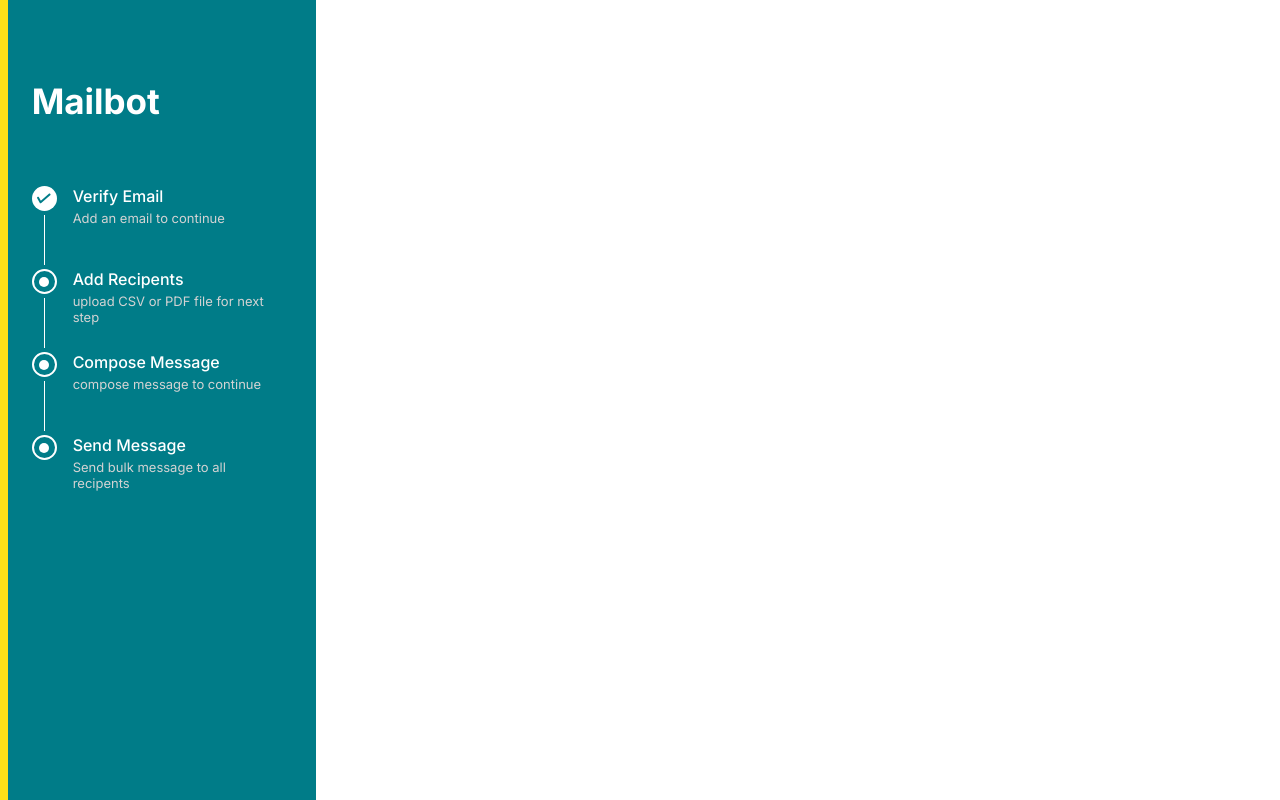
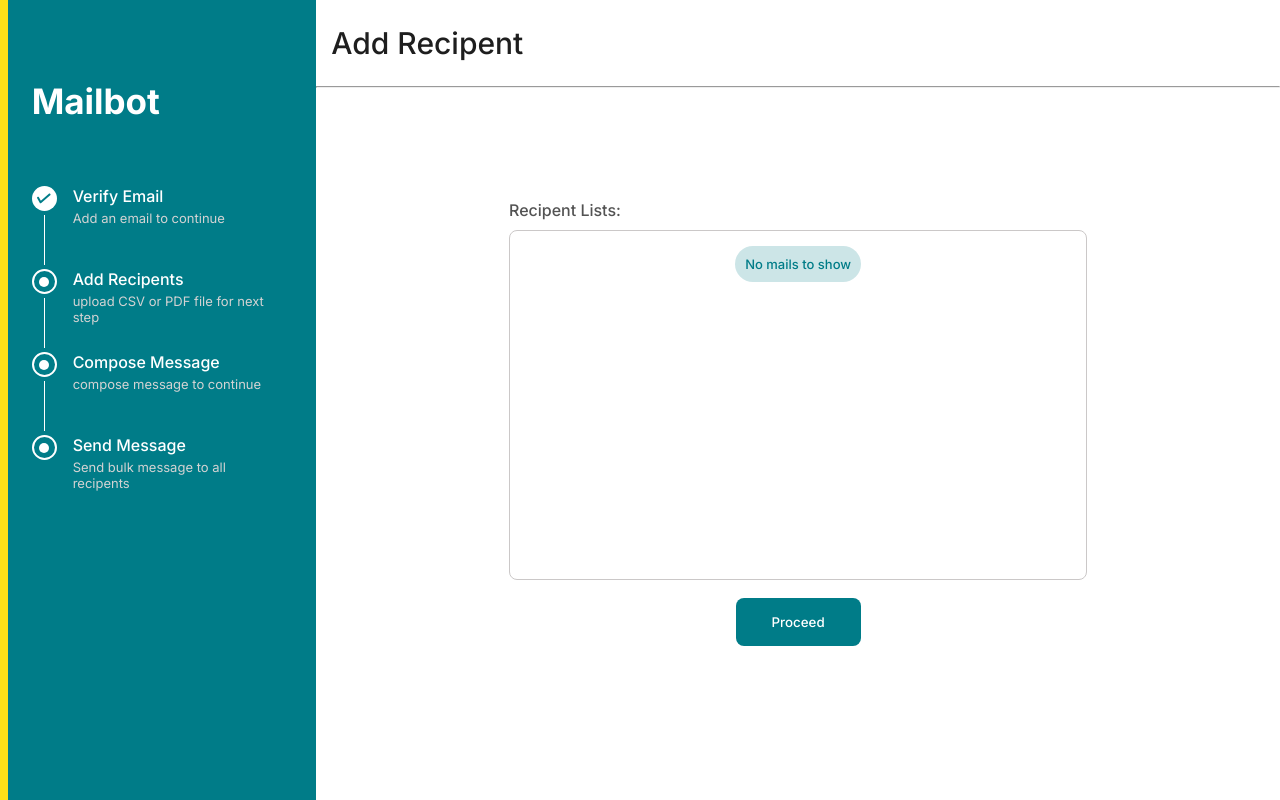
Before and after one commit to rambey-coder/mailBot, a React (Create React App) app in the folder frontend/: page /recipent-list in a window 1280 px wide. Built offline with nearby package versions, Linux system fonts and the light colour scheme.

Commit message:
feat: design to output email files

```diff
--- a/frontend/src/App.js
+++ b/frontend/src/App.js
@@ -3,6 +3,8 @@ import { Routes, Route } from 'react-router-dom';
 import Home from './pages/Home/Home'
 import Sidebar from './components/Sidebar';
 import AddRecipent from './pages/AddRecipent/AddRecipent';
+import RecipentList from './pages/AddRecipent/RecipentList';
+
 
 function App() {
   return (
@@ -12,6 +14,7 @@ function App() {
         <Routes>
           <Route path="/" element={<Home />} />
           <Route path="/add-recipent" element={<AddRecipent />} />
+          <Route path='/recipent-list' element={<RecipentList />} />
         </Routes>
       </div>
     </div>
--- a/frontend/src/pages/AddRecipent/AddRecipent.css
+++ b/frontend/src/pages/AddRecipent/AddRecipent.css
@@ -6,7 +6,7 @@
 }
 
 .recipent-container {
-    width: 90%;
+    width: 80%;
     margin: auto;
     height: 80vh;
     display: flex;
@@ -23,10 +23,7 @@
 }
 
 .upload {
-    /* position: relative; */
     width: 70%;
-    /* height: 50%; */
-    /* margin: auto; */
 }
 
 .upload > img {
@@ -34,16 +31,12 @@
 }
 
 .upload-frame {
-    background-image: url(./assets/upload.svg);
+    border: 2px dashed #CBC8C8;
+    border-radius: 20px;
     width: 100%;
-    height: 100%;
     background-size: 100%;
     background-repeat: no-repeat;
     padding: 30px;
-    /* position: absolute;
-    top: 50%;
-    transform: translate(-50%, -50%);
-    left: 50%; */
 }
 
 .upload-frame > img {
@@ -66,7 +59,7 @@
     text-align: center;
 }
 
-.upload-container > button {
+.upload-container > button, .list-container > div > button {
     background: #007C88;
     padding: 15px 35px;
     display: block;
@@ -79,7 +72,7 @@
     outline: 0;
 }
 
-.upload-container > button:hover, .component > button:hover {
+.upload-container > button:hover, .component > button:hover, .list-container > div > button:hover {
     background: #007d8811;
     border-color: #007C88;
     color: #007C88;
@@ -139,3 +132,50 @@
     border-radius: 8px;
     cursor: pointer;
 }
+
+.list-container {
+    width: 60%;
+    margin: auto;
+    height: 85vh;
+    display: flex;
+    justify-content: center;
+    align-items: center;
+
+}
+
+.list-container > div {
+    width: 100%;
+}
+
+.list-container > div > p {
+    margin-bottom: 10px;
+    color: #535353;
+    font-weight: 500;
+}
+
+.lists {
+    width: 100%;
+    height: 350px;
+    border: 1px solid #CBC8C8;
+    padding: 15px;
+    border-radius: 8px;
+}
+
+.recipent-list {
+    display: flex;
+    justify-content: space-around;
+    row-gap: 1.5rem;
+    flex-wrap: wrap;
+}
+
+.mail-list {
+    max-width: 200px;
+    padding: 10px;
+    border-radius: 50px;
+    background: #CCE5E7;
+    color: #007C88;
+    text-align: center;
+    font-size: 13px;
+    font-weight: 500;
+    cursor: pointer;
+}
--- a/frontend/src/pages/AddRecipent/AddRecipent.js
+++ b/frontend/src/pages/AddRecipent/AddRecipent.js
@@ -1,14 +1,15 @@
 import { React } from "react";
 import { useAppContext } from "../../context";
 import "./AddRecipent.css";
+import { useNavigate } from "react-router-dom";
 
 import upload from "./assets/icon.svg";
 import doc from "./assets/doc.png";
 // import frame from "./assets/upload.svg";
 
 const AddRecipent = () => {
-  const { handleSelectFile, selectFile, uploadFile } = useAppContext();
-  console.log(uploadFile);
+    const { handleSelectFile, selectFile, uploadFile } = useAppContext();
+    const navigate = useNavigate();
   return (
     <>
       <div className="header">
@@ -49,7 +50,7 @@ const AddRecipent = () => {
                 <p>{uploadFile.name}</p>
                 <p>Size: {uploadFile.size}</p>
               </div>
-              <button>Proceed</button>
+              <button onClick={() => navigate("/recipent-list")}>Proceed</button>
             </div>
           </>
         )}
--- /dev/null
+++ b/frontend/src/pages/AddRecipent/RecipentList.js
@@ -0,0 +1,30 @@
+import React from "react";
+import "./AddRecipent.css";
+// import { useNavigate } from "react-router-dom";
+
+const RecipentList = () => {
+    // const navigate = useNavigate();
+  return (
+    <>
+      <div className="header">
+        <h3>Add Recipent</h3>
+        <hr />
+      </div>
+
+      <div className="list-container">
+        <div>
+          <p>Recipent Lists:</p>
+          <div className="lists">
+            <div className="recipent-list">
+              <div className="mail-list">No mails to show</div>
+            </div>
+          </div>
+                  <button>Proceed</button>
+                  {/* <button onClick={() => navigate(-1)}>Upload Another File</button> */}
+        </div>
+      </div>
+    </>
+  );
+};
+
+export default RecipentList;
```
